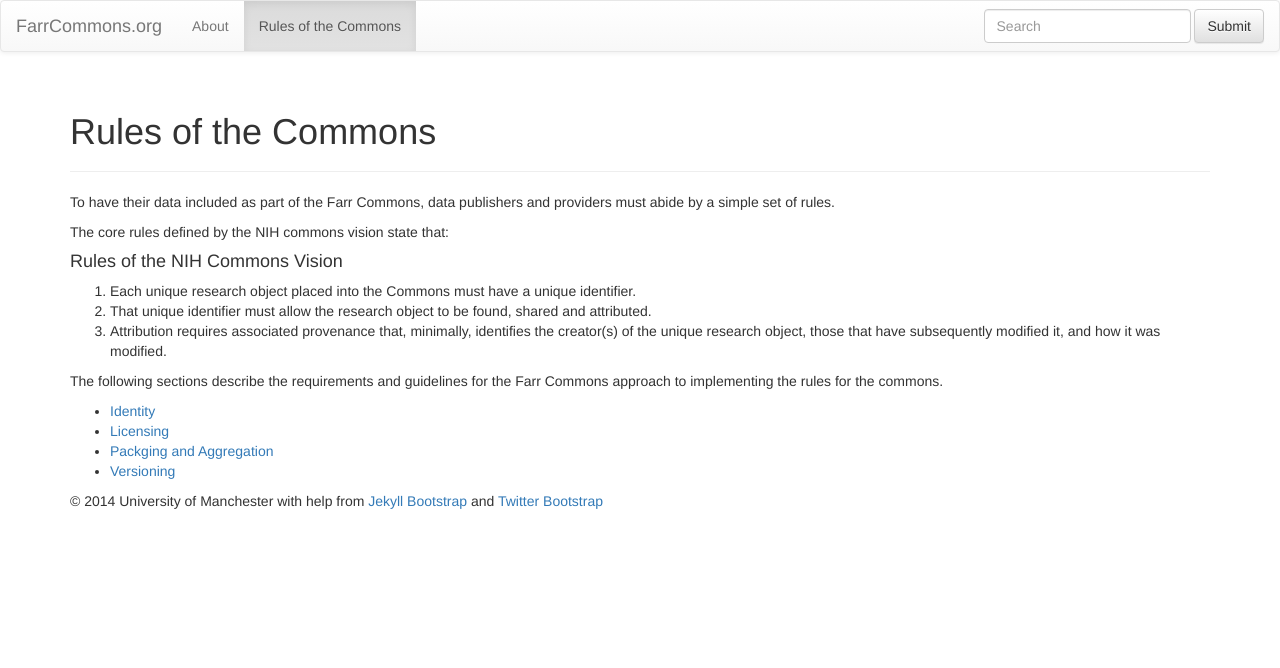
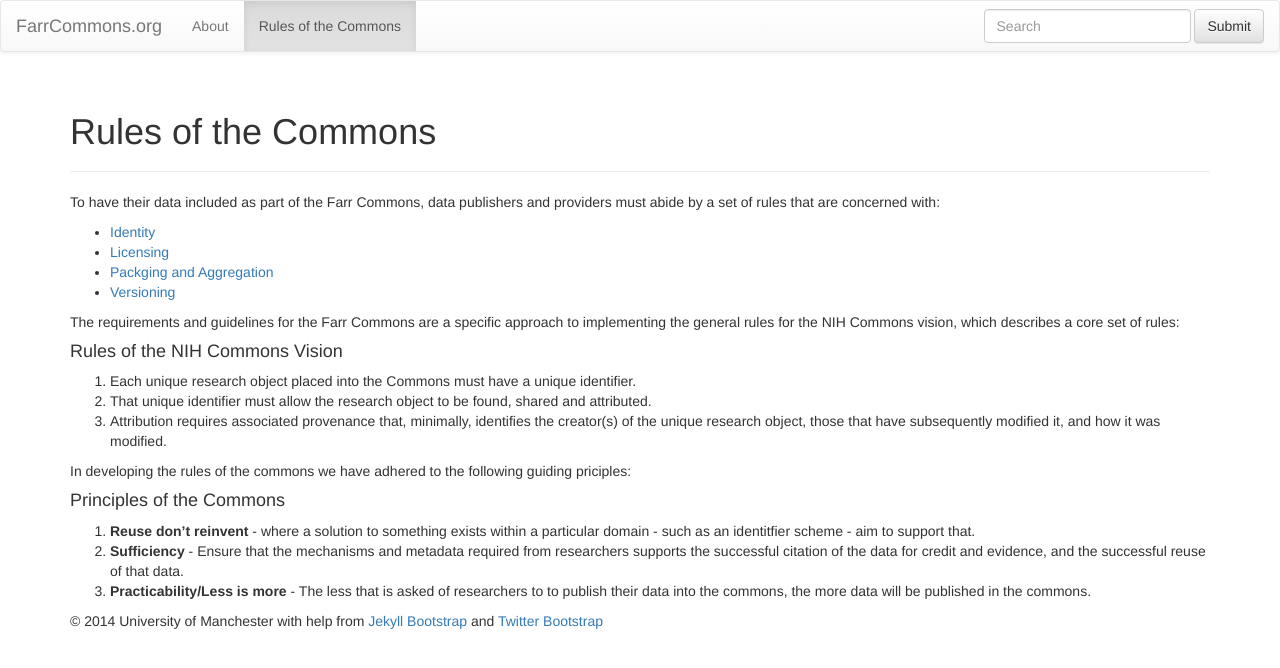
Before and after one commit to farrcommons/farrcommons.github.io, a Jekyll site: the page built from rules.md, in a window 1280 px wide. Shown: the top 668 px of the page. Built offline with Jekyll 4.4.1, drawn with Linux system fonts in a browser that asks for light colours; nearby versions of some CDN libraries; library files that are not in the unit come from our copies.

Commit message:
Update content

```diff
--- a/_includes/themes/bootstrap-3/page-with-sidebar.html
+++ b/_includes/themes/bootstrap-3/page-with-sidebar.html
@@ -11,7 +11,8 @@
       <ul id="sidebar" class="nav bs-docs-sidenav">
         <li><a href="#requirements">Requirements</a></li>
         <li><a href="#discussion">Discussion</a></li>
-        <li><a href="#Examples">Examples</a></li>
+        <li><a href="#examples">Examples</a></li>
+        <li><a href="#references">References</a></li>
       <ul>
   </div>
 </div>
--- a/rules.md
+++ b/rules.md
@@ -6,9 +6,17 @@ group: navigation
 ---
 
 To have their data included as part of the Farr Commons, data publishers and providers must
-abide by a simple set of rules.
+abide by a set of rules that are concerned with:
 
-The core rules defined by the NIH commons vision state that:
+<ul class="rule-list">
+{% assign pages_list = site.pages %}
+{% assign group = 'rules' %}
+{% include JB/pages_list %}
+</ul>
+
+
+The requirements and guidelines for the Farr Commons are a
+specific approach to implementing the general rules for the NIH Commons vision, which describes a core set of rules:
 
 {::options parse_block_html="true" /}
 <div class="bs-callout bs-callout-info">
@@ -19,10 +27,15 @@ The core rules defined by the NIH commons vision state that:
 unique research object, those that have subsequently modified it, and how it was modified.
 </div>
 
-The following sections describe the requirements and guidelines for the Farr Commons approach to implementing the rules for the commons.
 
-<ul class="rule-list">
-{% assign pages_list = site.pages %}
-{% assign group = 'rules' %}
-{% include JB/pages_list %}
-</ul>
+
+In developing the rules of the commons we have adhered to the following guiding priciples:
+
+{::options parse_block_html="true" /}
+<div class="bs-callout bs-callout-info">
+<h4>Principles of the Commons</h4>
+1. **Reuse don't reinvent** - where a solution to something exists within a particular domain - such as an identitfier scheme - aim to support that.
+2. **Sufficiency** - Ensure that the mechanisms and metadata required from researchers supports the successful citation of the data for credit and evidence, and the successful reuse of that data.
+3. **Practicability/Less is more** - The less that is asked of researchers to to publish their data into the commons,
+ the more data will be published in the commons.
+</div>
```
Also changed, not shown: about.md (+1 -1 lines), index.md (+6 -3 lines), rules/identity.md (+11 -6 lines).
